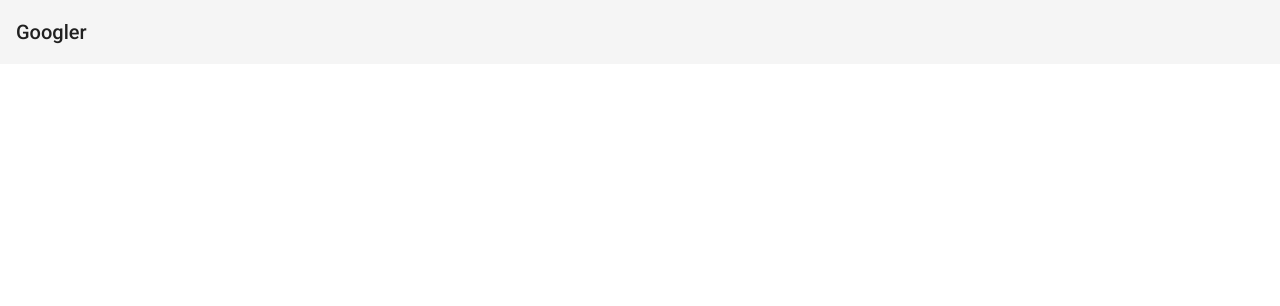
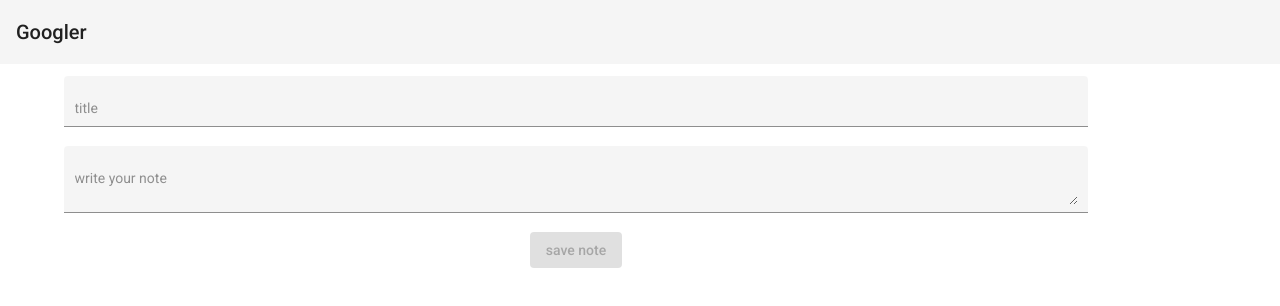
Before and after one commit to lui5a/googler-app, an Angular app in the folder googler-prototype-app/: page /dashboard in a window 1280 px wide. Shown: the top 306 px of the page. Built offline with nearby package versions, Linux system fonts and the light colour scheme; sample sign-in values are in the browser's storage.

Commit message:
added fields for notes

```diff
--- a/googler-prototype-app/src/app/dashboard/dashboard.component.html
+++ b/googler-prototype-app/src/app/dashboard/dashboard.component.html
@@ -3,3 +3,4 @@
     <span>Googler</span>
   </mat-toolbar>
 </p>
+<app-note-pad></app-note-pad>
--- a/googler-prototype-app/src/app/note-pad/note-pad.component.html
+++ b/googler-prototype-app/src/app/note-pad/note-pad.component.html
@@ -1,27 +1,25 @@
-<p>note-pad works!</p>
 <div class="wrapper">
 
-  <mat-card class="card">
-    <form [formGroup]="noteForm" >
+
+    <form [formGroup]="noteForm" class="example-form" >
       <div>
 
-        <mat-form-field >
-          <input matInput formControlName="title" placeholder="User">
+        <mat-form-field class="example-full-width" appearance="fill">
+          <input matInput formControlName="title" placeholder="title">
         </mat-form-field>
       </div>
       <div>
 
-        <mat-form-field >
-          <input matInput formControlName="description" placeholder="Password">
+        <mat-form-field class="example-full-width" appearance="fill" >
+          <textarea  matInput formControlName="description" placeholder="write your note"></textarea>
         </mat-form-field>
       </div>
     </form>
-    <mat-card-actions>
+
 
       <button mat-flat-button color="primary"
       [disabled]="!noteForm.valid" >
-      login
+      save note
     </button>
-  </mat-card-actions>
-</mat-card>
+
 </div>
--- a/googler-prototype-app/src/app/note-pad/note-pad.component.scss
+++ b/googler-prototype-app/src/app/note-pad/note-pad.component.scss
@@ -0,0 +1,17 @@
+.wrapper{
+  display: flex;
+  flex-direction: column;
+  align-items: center;
+  max-width: 90%;
+ }
+
+ .example-form {
+  display: flex;
+  flex-direction: column;
+  align-items: center;
+  width: 100%;
+}
+
+.example-full-width {
+  width: 80vw;
+}
```
